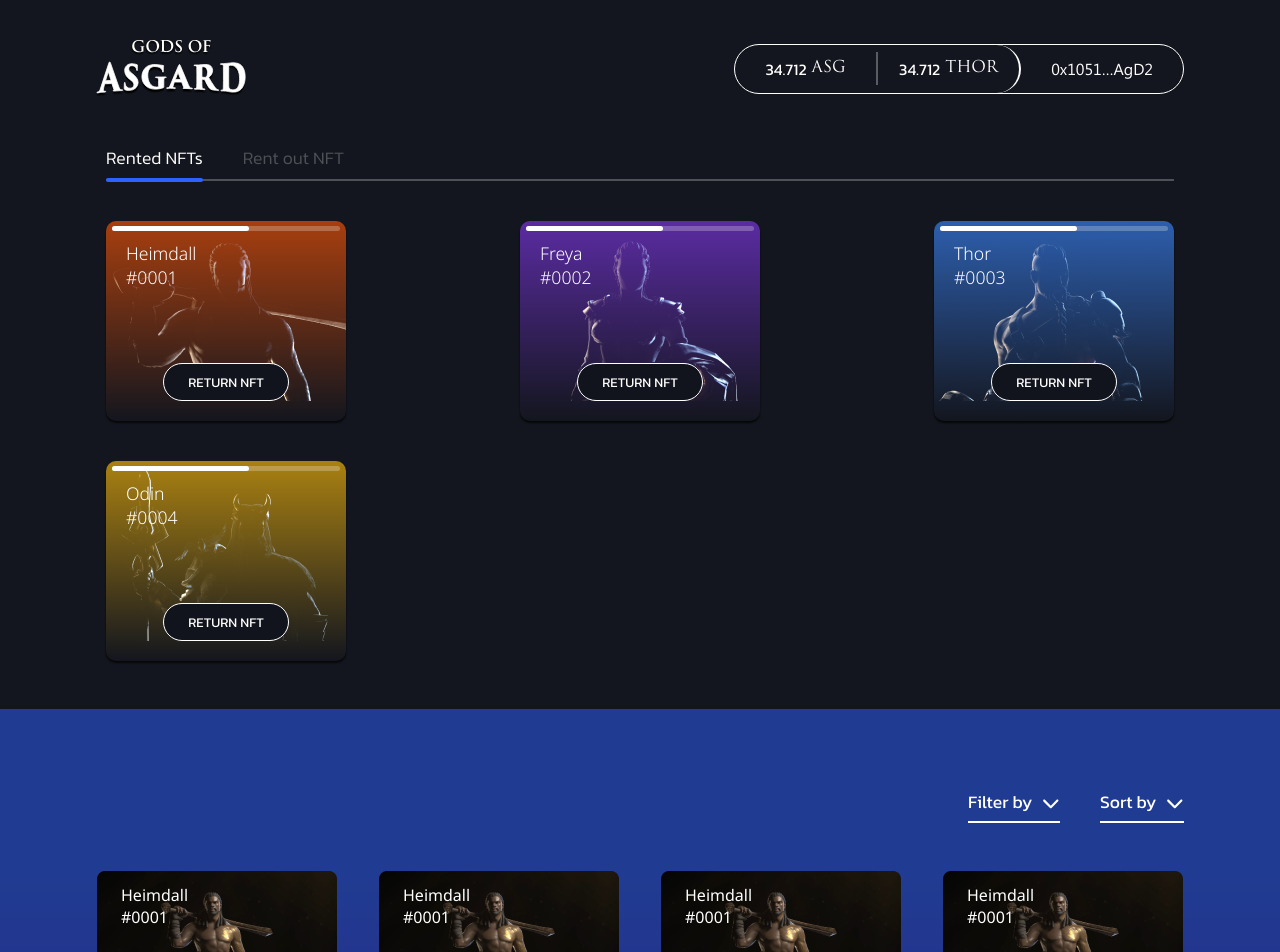
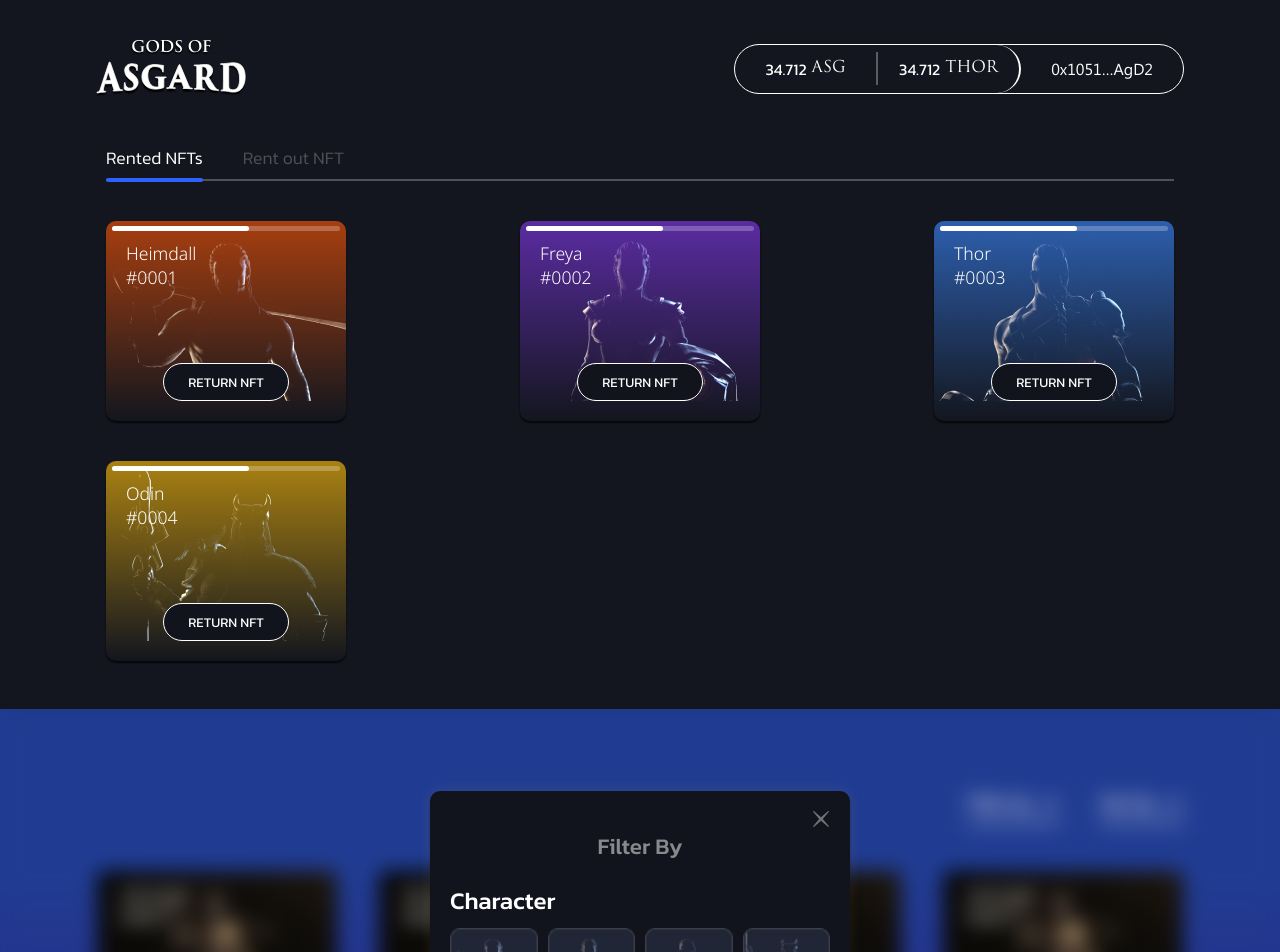
Before and after one commit to sikander-afzaal/thor-rent, a React (Create React App) app: page / in a window 1280 px wide. Shown: the top 952 px of the page. Built offline with nearby package versions, Linux system fonts and the light colour scheme.

Commit message:
first commit

```diff
--- a/src/App.js
+++ b/src/App.js
@@ -76,7 +76,7 @@ function App() {
             <NftBox rented={true} btn={"RENT"} name={"Thor"} />
           </Box>
         </Box>
-        {/* <FilterModal /> */}
+        <FilterModal />
         {/* <AddModal /> */}
         {/* <RentModal /> */}
       </Box>
--- a/src/Components/AddModal/AddModal.jsx
+++ b/src/Components/AddModal/AddModal.jsx
@@ -15,10 +15,10 @@ function AddModal() {
         <img src={cross} alt="" className="cross-add" />
         <h2 className="kanit">Select an NFT to Rent</h2>
         <Box className="add-nft-row">
-          <NftBox btn={"SELECT"} select={true} />
-          <NftBox btn={"SELECT"} select={true} />
-          <NftBox btn={"RENTED"} rented={true} />
-          <NftBox btn={"RENTED"} rented={true} />
+          <NftBox btn={"SELECT"} select={true} name={"Heimdall"} />
+          <NftBox btn={"SELECT"} select={true} name={"Heimdall"} />
+          <NftBox btn={"RENTED"} rented={true} name={"Heimdall"} />
+          <NftBox btn={"RENTED"} rented={true} name={"Heimdall"} />
         </Box>
         <Box className="bottom-add-modal">
           <Box className="percentage">
--- a/src/Components/FilterModal/FilterModal.css
+++ b/src/Components/FilterModal/FilterModal.css
@@ -14,6 +14,14 @@
   align-items: center;
   flex-direction: column;
   gap: 20px;
+}
+.cross-filter {
+  position: absolute;
+  top: 4%;
+  right: 5%;
+  object-fit: contain;
+  max-width: 100%;
+  cursor: pointer;
 }
 .filter-modal h2 {
   font-weight: 500;
--- a/src/Components/FilterModal/FilterModal.jsx
+++ b/src/Components/FilterModal/FilterModal.jsx
@@ -6,6 +6,7 @@ import freyaImg from "../../Assets/filter/freya.png";
 import odinImg from "../../Assets/filter/odin.png";
 import Box from "@mui/material/Box";
 import RangeSlider from "../RangeSlider/index";
+import cross from "../../Assets/cross.svg";
 function FilterModal() {
   const [active, setActive] = useState([false, false, false, false]);
   const [heim, setHeim] = useState(false);
@@ -29,9 +30,8 @@ function FilterModal() {
     <>
       <Box className="overlay-modal"></Box>
       <Box className="filter-modal">
-        <h2 onClick={() => console.log(active)} className="kanit">
-          Filter By
-        </h2>
+        <img src={cross} alt="" className="cross-filter" />
+        <h2 className="kanit">Filter By</h2>
         <Box className="filter-row-modal">
           <h3 className="kanit">Character</h3>
           <Box className="character-row">
```
